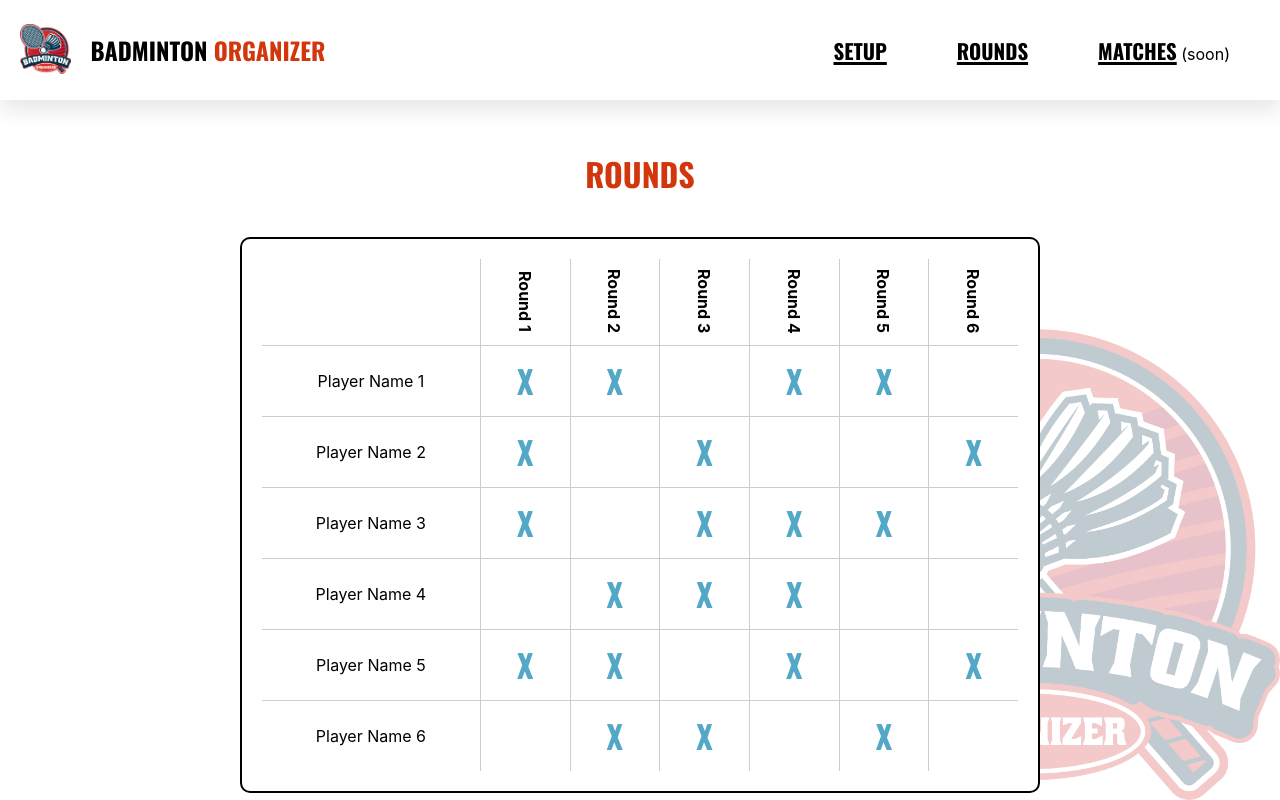
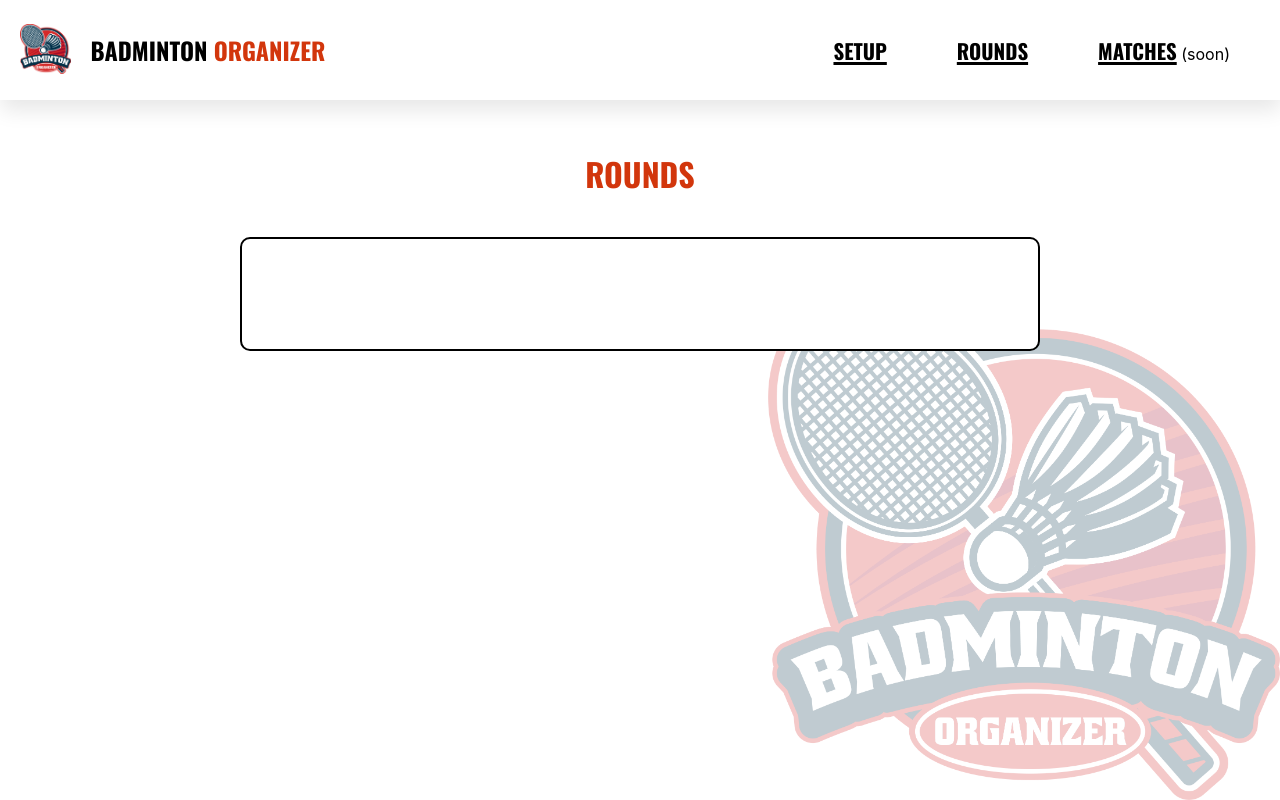
Before and after one commit to georgeroth/react-badminton-organizer, a React (Create React App) app: page /rounds in a window 1280 px wide. Built offline with nearby package versions, Linux system fonts and the light colour scheme.

Commit message:
Adding rounds functionality that doesn't work properly

```diff
--- a/src/App.css
+++ b/src/App.css
@@ -159,6 +159,7 @@ form {
 td {
   padding: 10px;
   border-left: 1px solid #ccc;
+  cursor: default;
 }
 
 .table-content td {
@@ -172,3 +173,7 @@ td {
   background-color: white;
   padding: 20px;
 }
+
+.spacer {
+  height: 100px;
+}
--- a/src/App.js
+++ b/src/App.js
@@ -1,11 +1,72 @@
-import { Routes, Route } from "react-router-dom";
+import { Routes, Route, useNavigate } from "react-router-dom";
 import './App.css';
 import Rounds from './Rounds'
 import Setup from './Setup'
 import Header from './Header'
+import { useState, useEffect } from 'react'
+
 
 function App() {
+  const [playerData, setPlayerData] = useState([])
+  const [numberOfCourts, setNumberofCourts] = useState(1)
+  const [numberOfRounds, setNumberofRounds] = useState(1)
+  const [rounds, setRounds] = useState([])
+  let playerDataDisplay = []
+  const playersPerCourt = 4
+  const navigate = useNavigate()
 
+  // useEffect(() => {
+  //   playerDataDisplay = playerData.split(',').join('\n')
+  // }, [playerData])
+
+  const handleInput = (event) => {
+    if (event.target.name === "players") {
+      console.log("in the if")
+      const playersList = event.target.value.split(/\r?\n/)
+      console.log("playersList is:", playersList)
+      const incomingPlayersData = []
+      playersList.forEach(player => {
+        const newPlayerObject = {name: player, chanceToBePicked: 1}
+        console.log("newPlayerObject is:", newPlayerObject)
+        incomingPlayersData.push(newPlayerObject)
+      })
+      setPlayerData(incomingPlayersData)
+    }
+    if (event.target.name === "courts") {
+      setNumberofCourts(event.target.value)
+    }
+    if (event.target.name === "rounds") {
+      setNumberofRounds(event.target.value)
+    }
+  }
+
+  const generateMatches = (event) => {
+    event.preventDefault()
+    console.log("Generating matches with the following data:")
+    console.log("playerData is:", playerData)
+    console.log("numberOfCourts is:", numberOfCourts)
+    console.log("numberOfRounds is:", numberOfRounds)
+    const temporaryRounds = []
+    for (let i = 0; i < numberOfRounds; i++) {
+      const shuffledPlayers = playerData.sort((playerObject) => playerObject.chanceToBePicked * 0.5 - Math.random());
+      let oneRound = shuffledPlayers.slice(0, playersPerCourt * numberOfCourts);
+      temporaryRounds.push(oneRound)
+      oneRound.forEach(playerWhoPlays => {
+        const updatedPlayerState = playerData.map(playerInState => {
+          if (playerWhoPlays.name === playerInState.name) {
+            console.log("The following is returned in the if: ", {...playerInState, chanceToBePicked: playerWhoPlays.chanceToBePicked - 0.1 })
+            return {...playerInState, chanceToBePicked: playerInState.chanceToBePicked - 0.1 }
+          }
+          return playerInState
+        })
+        console.log("updatedPlayerState is:", updatedPlayerState)
+        setPlayerData(updatedPlayerState)
+      })
+      setRounds(temporaryRounds)
+      console.log("rounds is:", rounds)
+    }
+    navigate("/rounds")
+  }
 
   return (
     <div className="App">
@@ -13,15 +74,15 @@ function App() {
       <Routes>
         <Route
           path="/rounds"
-          element={<Rounds />}
+          element={<Rounds rounds={rounds} playerData={playerData} />}
         />
           <Route
           path="/setup"
-          element={<Setup />}
+          element={<Setup playerDataDisplay={playerDataDisplay} handleInput={handleInput} playerData={playerData} numberOfCourts={numberOfCourts} numberOfRounds={numberOfRounds} generateMatches={generateMatches} />}
         />
           <Route
           path="/"
-          element={<Setup />}
+          element={<Setup handleInput={handleInput} playerData={playerData} numberOfCourts={numberOfCourts} numberOfRounds={numberOfRounds} generateMatches={generateMatches} />}
         />
       </Routes>
     </div>
--- a/src/Rounds.js
+++ b/src/Rounds.js
@@ -1,74 +1,50 @@
-export default function Setup() {
+export default function Setup({rounds, playerData}) {
+    let playerPlays = false
     return (
         <main>
             <h1>
                 Rounds
             </h1>
             <table className="results-table">
+                <thead>
                     <tr className="table-header">
                         <td className="player"></td>
-                    <td>Round 1</td>
-                    <td>Round 2</td>
-                    <td>Round 3</td>
-                    <td>Round 4</td>
-                    <td>Round 5</td>
-                    <td>Round 6</td>
+                        {rounds.map((round, index) => {
+                            return <td key={index}>Round {index+1}</td>
+                        })}
                     </tr>
-                <tr className="table-content">
-                    <td className="player">Player Name 1</td>
+                </thead>
+                <tbody>
+                    {playerData.map((player, index) => {
+                        return (
+                            <tr className="table-content" key={index}>
+                                <td className="player">{player.name}</td>
+                                {rounds.map((round, index) => {
+                                    round.map(roundPlayer => {
+                                        if (roundPlayer.name === player.name) {
+                                            return playerPlays = true
+                                        }
+                                        return playerPlays = false
+                                    })
+                                    return (
+                                        <td className="match-x">{playerPlays && (<span>X</span>)}</td>
+                                    )
+                                })}
+                            </tr>
+                        )
+                    })}
+                    {/* <tr className="table-content">
+                        <td className="player">Hardcoded Player</td>
                         <td className="match-x">X</td>
                         <td className="match-x">X</td>
                         <td className="match-x"></td>
                         <td className="match-x">X</td>
                         <td className="match-x">X</td>
                         <td className="match-x"></td>
-                </tr>
-                <tr className="table-content">
-                    <td className="player">Player Name 2</td>
-                    <td className="match-x">X</td>
-                    <td className="match-x"></td>
-                    <td className="match-x">X</td>
-                    <td className="match-x"></td>
-                    <td className="match-x"></td>
-                    <td className="match-x">X</td>
-                </tr>
-                <tr className="table-content">
-                    <td className="player">Player Name 3</td>
-                    <td className="match-x">X</td>
-                    <td className="match-x"></td>
-                    <td className="match-x">X</td>
-                    <td className="match-x">X</td>
-                    <td className="match-x">X</td>
-                    <td className="match-x"></td>
-                </tr>
-                <tr className="table-content">
-                    <td className="player">Player Name 4</td>
-                    <td className="match-x"></td>
-                    <td className="match-x">X</td>
-                    <td className="match-x">X</td>
-                    <td className="match-x">X</td>
-                    <td className="match-x"></td>
-                    <td className="match-x"></td>
-                </tr>
-                <tr className="table-content">
-                    <td className="player">Player Name 5</td>
-                    <td className="match-x">X</td>
-                    <td className="match-x">X</td>
-                    <td className="match-x"></td>
-                    <td className="match-x">X</td>
-                    <td className="match-x"></td>
-                    <td className="match-x">X</td>
-                </tr>
-                <tr className="table-content">
-                    <td className="player">Player Name 6</td>
-                    <td className="match-x"></td>
-                    <td className="match-x">X</td>
-                    <td className="match-x">X</td>
-                    <td className="match-x"></td>
-                    <td className="match-x">X</td>
-                    <td className="match-x"></td>
-                </tr>
+                    </tr> */}
+                </tbody>
             </table>
+            <div className="spacer"></div>
         </main>
     )
 }
--- a/src/Setup.js
+++ b/src/Setup.js
@@ -1,24 +1,24 @@
-export default function Setup() {
+export default function Setup({handleInput, playerDataDisplay, numberOfRounds, numberOfCourts, generateMatches}) {
     return (
         <main>
             <h1>
                 Setup
             </h1>
-            <form>
+            <form onSubmit={generateMatches}>
             <label>
                 <h2>Players' list</h2>
-                <textarea type="text" rows="12" placeholder="Player Name 1
+                <textarea onChange={handleInput} name="players" type="text" rows="12" placeholder="Player Name 1
 Player Name 2
 Player Name 3"
 className="playerslist" />
             </label>
             <label className="inline">
                 <h2>Number of courts</h2>
-                <input type="number" min="1" max="10" placeholder="2" />
+                <input onChange={handleInput} value={numberOfCourts} type="number" min="1" max="10" placeholder="2" name="courts"/>
             </label>
             <label className="inline">
                 <h2>Number of rounds</h2>
-                <input type="number" min="1" max="20" placeholder="10" />
+                <input onChange={handleInput} value={numberOfRounds} type="number" min="1" max="20" placeholder="10" name="rounds" />
             </label>
             <input type="submit" value="Let's play!" className="button"/>
             </form>
```
Lines whose indentation alone changed are shown as unchanged.
